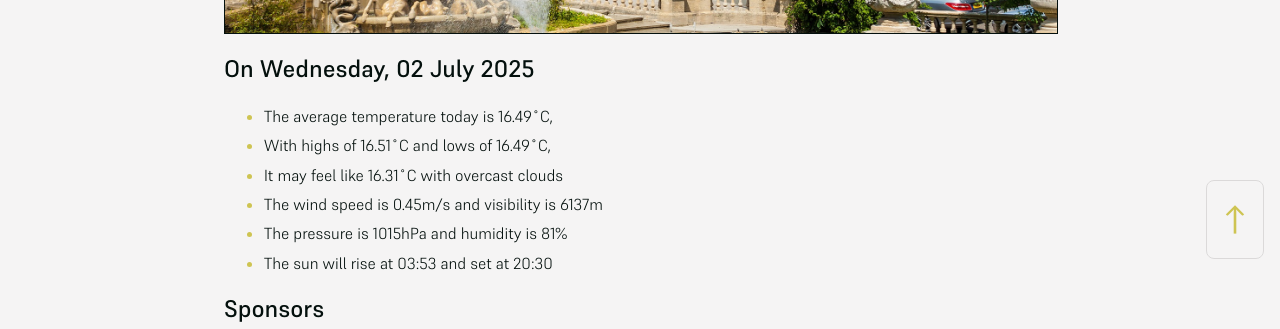
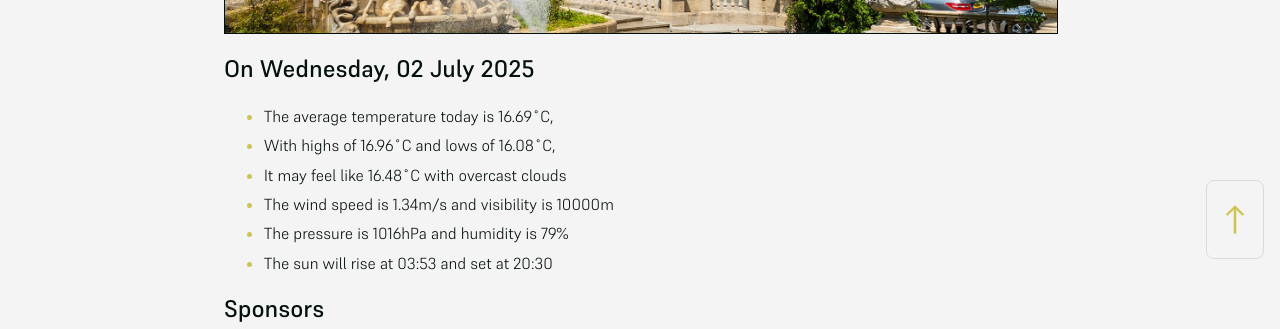
Before and after one commit to mat-0/cheltenham-open-data, a Jekyll site: the page built from index.md, in a window 1280 px wide. Shown: the part 625-954 px from the top of the page. Built offline with Jekyll 4.4.1, drawn with Linux system fonts in a browser that asks for light colours.

Commit message:
Updated 2025-07-02 02:30:47

```diff
--- a/index.md
+++ b/index.md
@@ -10,11 +10,11 @@ seo: Menu
 <!-- weather_marker starts -->
 ## On Wednesday, 02 July 2025
 
-- The average temperature today is 16.49˚C,
-- With highs of 16.51˚C and lows of 16.49˚C,
-- It may feel like 16.31˚C with overcast clouds
-- The wind speed is 0.45m/s and visibility is 6137m
-- The pressure is 1015hPa and humidity is 81%
+- The average temperature today is 16.69˚C,
+- With highs of 16.96˚C and lows of 16.08˚C,
+- It may feel like 16.48˚C with overcast clouds
+- The wind speed is 1.34m/s and visibility is 10000m
+- The pressure is 1016hPa and humidity is 79%
 - The sun will rise at 03:53 and set at 20:30
 
 <!-- weather_marker ends -->
```
Also changed, not shown: _data/flood.json (+4 -4 lines), _pages/news.md (+7 -7 lines).
